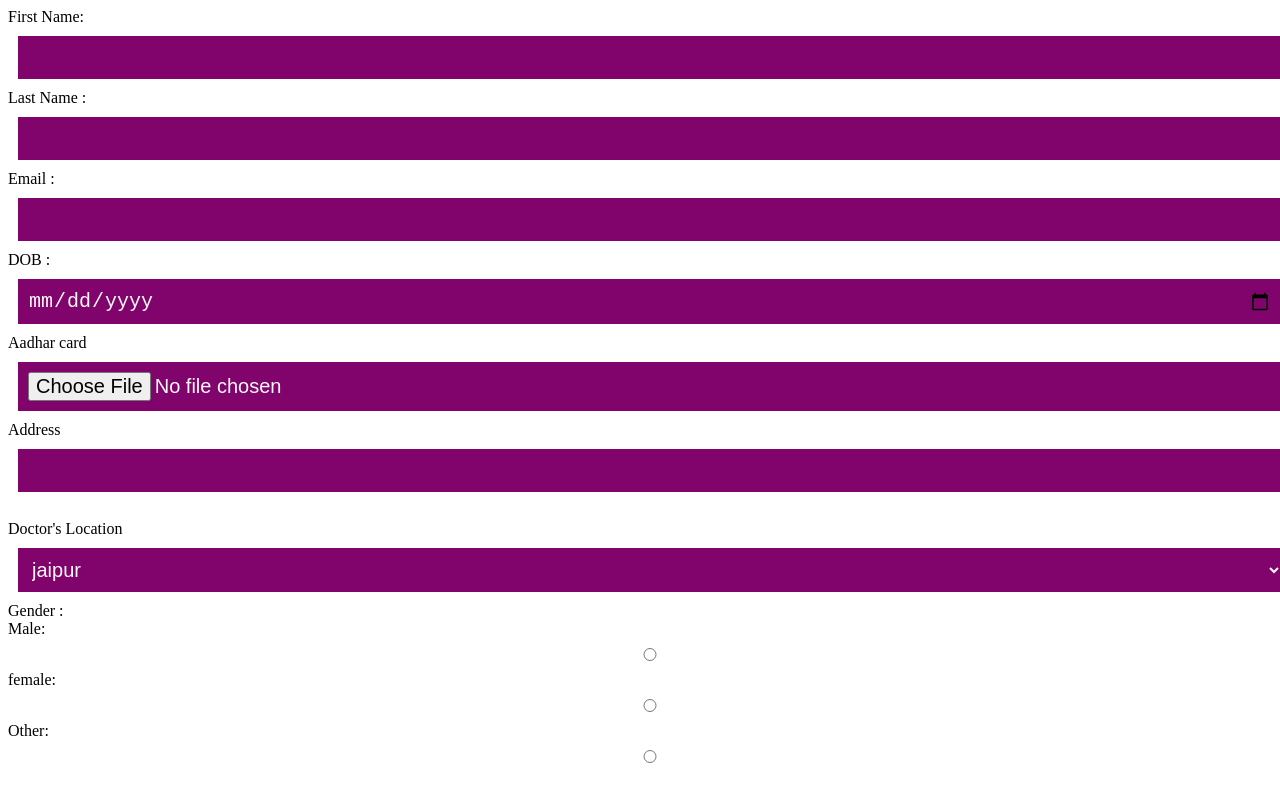
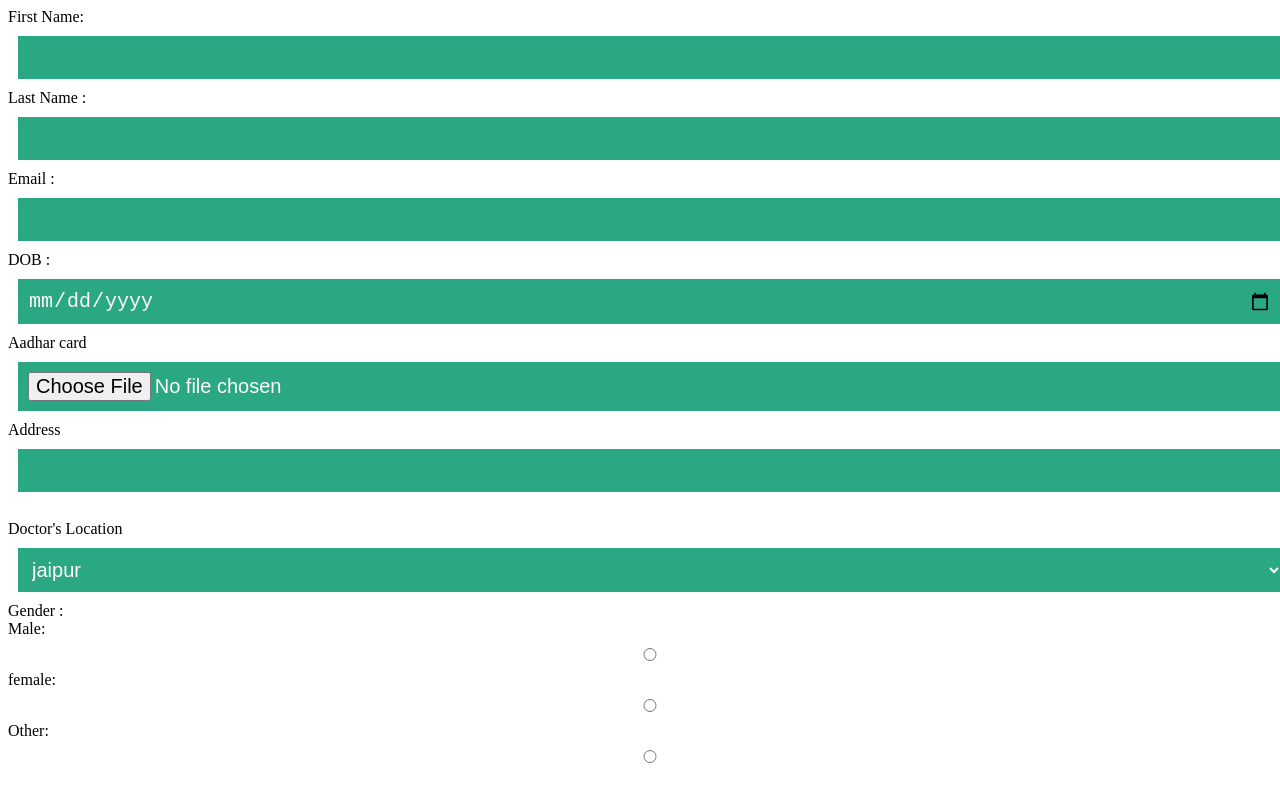
Before and after one commit to ishubhamsha/MedTech, a website: page MediMitra/form1.html in a window 1280 px wide. Shown: the top 798 px of the page. Drawn offline with Linux system fonts and the light colour scheme.

Commit message:
form1.html

```diff
--- a/MediMitra/form1.html
+++ b/MediMitra/form1.html
@@ -12,7 +12,7 @@
             box-sizing: border-box;
             padding: 10px;
             margin: 10px;
-            background-color: rgb(129, 4, 108);
+            background-color: rgb(42, 168, 132);
             border: none;
             font-size: 20px;
             color: rgb(255, 249, 249);
```
